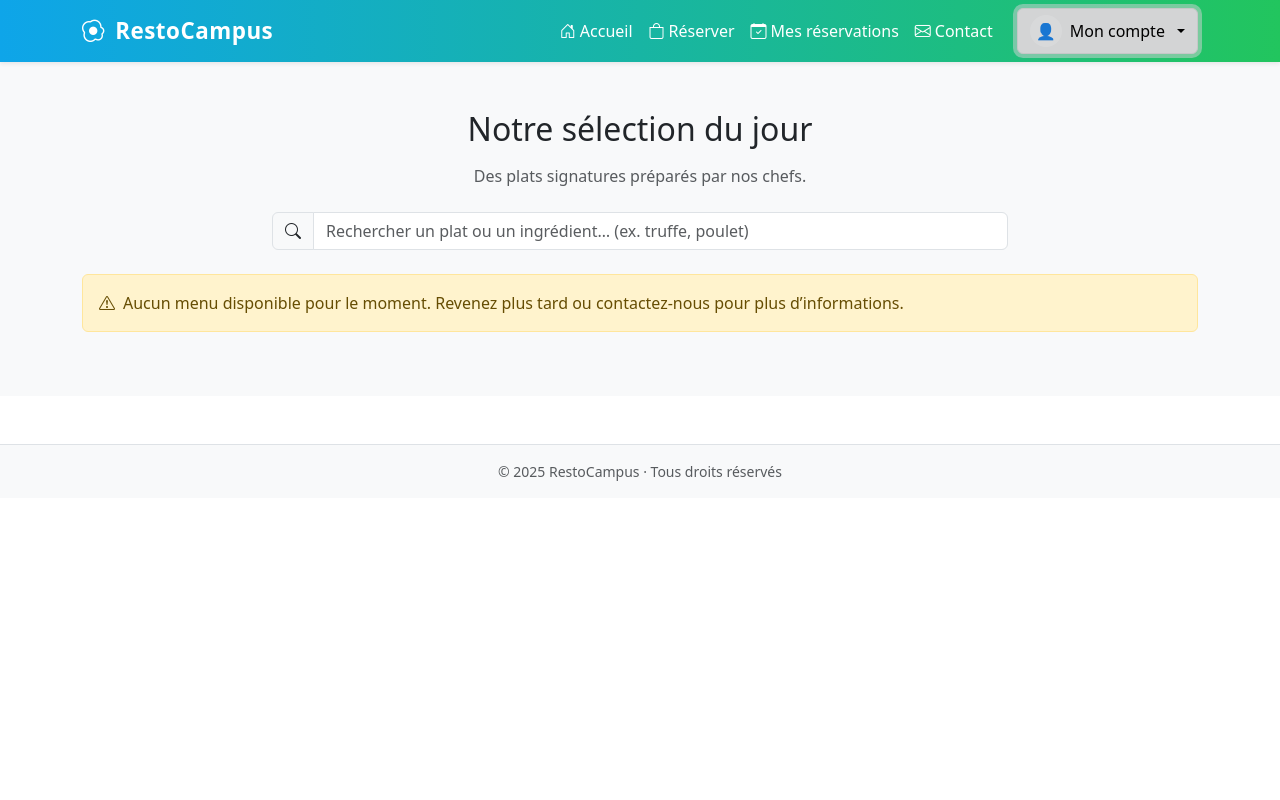
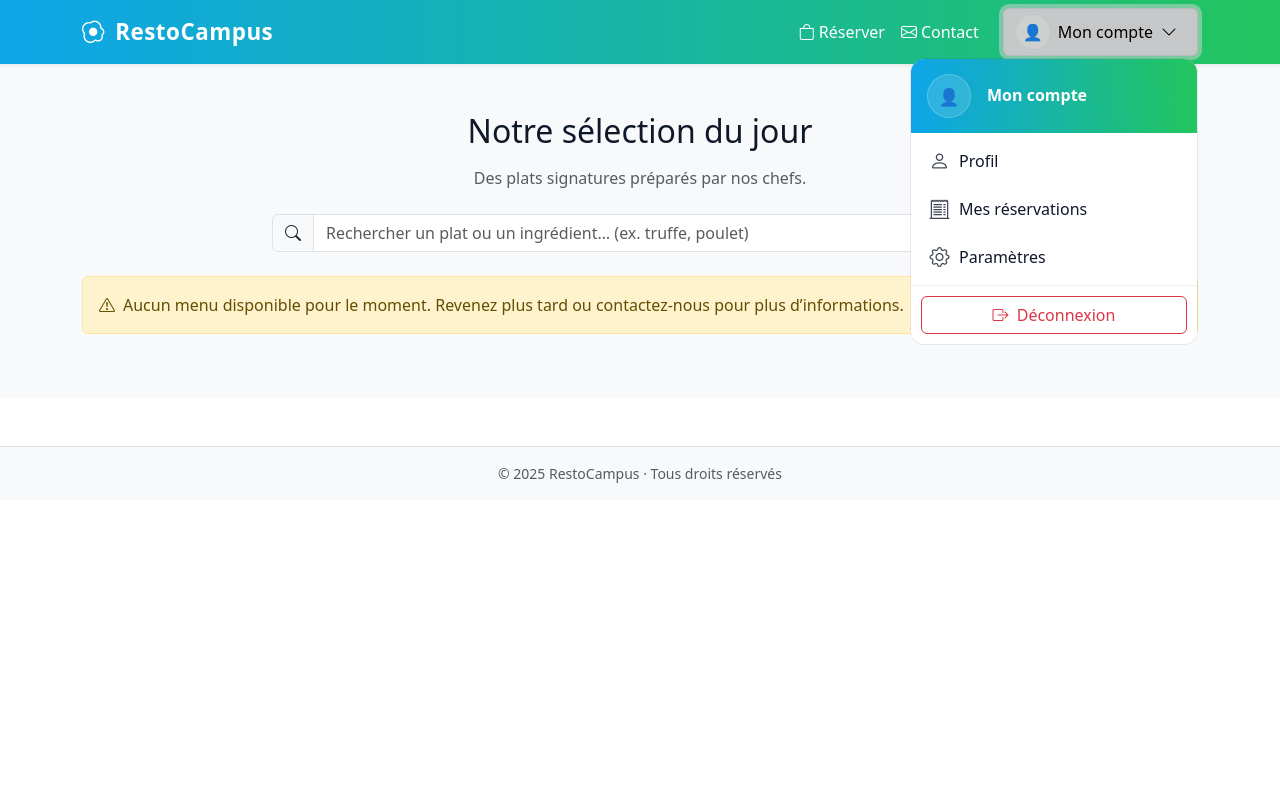
Before and after one commit to abigaelMartin/RestoCampus, a PHP site: page /reservation.php in a window 1280 px wide, after a click that opens the changed part. Run offline with PHP 8.4, Linux system fonts and the light colour scheme; the visitor is signed in with stand-in values (Sample User, id 1).

Commit message:
feat: interface eleve in progress(list, hreservation)

```diff
--- a/app/views/home.php
+++ b/app/views/home.php
@@ -1,6 +1,6 @@
 <?php
 session_start();
-if (!isset($_SESSION['id'])) {
+if (!isset($_SESSION['user'])) {
     header("Location: /RestoCampus/public/?controleur=auth&action=login");
     exit;
 }
--- a/app/views/layout/header.php
+++ b/app/views/layout/header.php
@@ -1,37 +1,112 @@
 <?php
-// Si la session n'est pas déjà démarrée par ton contrôleur :
+// --- Sécurité : accès réservé aux utilisateurs connectés ---
 if (session_status() === PHP_SESSION_NONE) {
   session_start();
 }
-$user = $_SESSION['id'] ?? null; // ex: ['id'=>1,'login'=>'Tanzila','nom'=>'K.','email'=>'tanzila@lycee.fr']
+if (!isset($_SESSION['user'])) {
+  header('Location: /public/?controleur=auth&action=login');
+  exit();
+}
+
+$user = $_SESSION['user']; // ex : ['prenom'=>'Tanzila','nom'=>'K.','email'=>'tanzila@lycee.fr']
+$initials = strtoupper(substr($user['prenom'] ?? '', 0, 1) . substr($user['nom'] ?? '', 0, 1));
+$displayName = trim(($user['prenom'] ?? '') . ' ' . ($user['nom'] ?? ''));
 ?>
 <!DOCTYPE html>
 <html lang="fr">
 <head>
   <meta charset="UTF-8">
   <meta name="viewport" content="width=device-width, initial-scale=1.0">
-  <title><?= isset($title) ? $title . ' | Resto+' : 'Resto+ — Réservation de plats'; ?></title>
+  <title><?= isset($title) ? htmlspecialchars($title) . ' | Resto+' : 'Resto+ — Réservation de plats'; ?></title>
   <link href="https://cdn.jsdelivr.net/npm/bootstrap@5.3.3/dist/css/bootstrap.min.css" rel="stylesheet">
   <link href="https://cdn.jsdelivr.net/npm/bootstrap-icons@1.11.3/font/bootstrap-icons.css" rel="stylesheet">
   <style>
-    :root { --brand:#0ea5e9; --brand-2:#22c55e; }
-    body { font-family: system-ui, -apple-system, "Segoe UI", Roboto, Ubuntu, "Helvetica Neue", Arial; }
+    :root { --brand:#0ea5e9; --brand-2:#22c55e; --ink:#0f172a; }
+
+    body { font-family: system-ui, -apple-system, "Segoe UI", Roboto, Ubuntu, "Helvetica Neue", Arial; color:var(--ink); }
+
     .navbar { background: linear-gradient(90deg, var(--brand), var(--brand-2)); }
     .navbar-brand { font-weight:700; color:#fff !important; font-size:1.4rem; letter-spacing:.5px; }
     .navbar-nav .nav-link { color:#fff; font-weight:500; }
     .navbar-nav .nav-link:hover, .navbar-nav .nav-link.active { color:#f8fafc; text-decoration:underline; }
-    .btn-login { background:#fff; color:var(--brand); font-weight:600; border-radius:50px; padding:.4rem 1rem; }
+
     .avatar-circle {
-      width:32px; height:32px; border-radius:50%; background:#ffffff22; color:#fff;
+      width:34px; height:34px; border-radius:50%; background:#ffffff22; color:#fff;
       display:inline-flex; align-items:center; justify-content:center; font-weight:700; text-transform:uppercase;
+    }
+    .dropdown-toggle::after { display:none; }
+
+    /* ---------- MENU COMPTE STYLÉ ---------- */
+    .account-menu.dropdown-menu {
+      padding:0;                /* on gère les paddings section par section */
+      overflow:hidden;          /* arrondis propres */
+      border-radius: .9rem;
+      border: 1px solid rgba(15,23,42,.08);
+      min-width: 18rem;
+      animation: dropdownIn .15s ease both;
+    }
+    @keyframes dropdownIn {
+      from { transform: translateY(6px); opacity: 0; }
+      to   { transform: translateY(0);   opacity: 1; }
+    }
+
+    .account-head {
+      background: radial-gradient(120% 150% at 0% 0%, rgba(14,165,233,.18), transparent 60%),
+                  radial-gradient(120% 150% at 100% 0%, rgba(34,197,94,.18), transparent 60%),
+                  linear-gradient(90deg, var(--brand), var(--brand-2));
+      color:#fff;
+      padding: .95rem 1rem;
+    }
+    .account-head .big-avatar {
+      width:44px; height:44px; border-radius:50%; background:#ffffff22; color:#fff;
+      display:inline-flex; align-items:center; justify-content:center; font-weight:800; font-size:1.05rem;
+      border: 1px solid #ffffff33;
+    }
+    .account-head .name { font-weight:700; line-height:1.1; }
+    .account-head .mail { opacity:.95; font-size:.85rem; }
+
+    .account-body { padding:.25rem; background:#fff; }
+    .account-item {
+      display:flex; align-items:center; gap:.6rem;
+      padding:.75rem .9rem;
+      border-radius:.6rem;
+      color:#0f172a; text-decoration:none;
+    }
+    .account-item:hover {
+      background:#f8fafc;
+    }
+    .account-item i { opacity:.8; }
+
+    .account-footer {
+      border-top:1px solid rgba(2,6,23,.06);
+      background:#fff;
+      padding:.6rem;
+    }
+    .btn-logout {
+      width:100%;
+    }
+
+    /* ---- Mobile : plein écran horizontal, items larges ---- */
+    @media (max-width: 991.98px) {
+      .account-menu.dropdown-menu-end {
+        position: static !important;
+        transform: none !important;
+        width: 100%;
+        border-radius: 0;
+        border-left: 0; border-right:0;
+        box-shadow: none;
+        margin-top:.5rem;
+      }
+      .account-item { padding:1rem 1rem; }
     }
   </style>
 </head>
 <body>
 
+<!-- NAVBAR -->
 <nav class="navbar navbar-expand-lg navbar-dark shadow-sm sticky-top">
   <div class="container">
-    <a class="navbar-brand" href="index.php">
+    <a class="navbar-brand" href="#">
       <i class="bi bi-egg-fried me-1"></i> RestoCampus
     </a>
 
@@ -41,36 +116,76 @@ $user = $_SESSION['id'] ?? null; // ex: ['id'=>1,'login'=>'Tanzila','nom'=>'K.',
 
     <div class="collapse navbar-collapse" id="navMenu">
       <ul class="navbar-nav ms-auto mb-2 mb-lg-0">
-        <li class="nav-item"><a class="nav-link" href="index.php"><i class="bi bi-house-door me-1"></i>Accueil</a></li>
-        <li class="nav-item"><a class="nav-link" href="reservation.php"><i class="bi bi-bag me-1"></i>Réserver</a></li>
-        <li class="nav-item"><a class="nav-link" href="mes_reservations.php"><i class="bi bi-calendar-check me-1"></i>Mes réservations</a></li>
+        <li class="nav-item"><a class="nav-link" href="?controleur=reservation&action=liste"><i class="bi bi-bag me-1"></i>Réserver</a></li>
         <li class="nav-item"><a class="nav-link" href="contact.php"><i class="bi bi-envelope me-1"></i>Contact</a></li>
       </ul>
 
-      <?php if ($user): ?>
-        <!-- Dropdown Mon compte -->
-        <?php
-          $initials = strtoupper(substr($user['login'] ?? '', 0, 1) . substr($user['login'] ?? '', 0, 1));
-          $displayName = trim(($user['login'] ?? '') . ' ' . ($user['login'] ?? ''));
-          echo $displayName;
-        ?>
-        <div class="dropdown ms-lg-3">
-          <button class="btn btn-light dropdown-toggle d-flex align-items-center gap-2" type="button" data-bs-toggle="dropdown" aria-expanded="false">
-            <span class="avatar-circle"><?= $initials ?: '👤' ?></span>
-            <span class="d-none d-sm-inline"><?= htmlspecialchars($displayName ?: ($user['email'] ?? 'Mon compte')) ?></span>
-          </button>
-          <ul class="dropdown-menu dropdown-menu-end">
-            <li><h6 class="dropdown-header"><?= htmlspecialchars($displayName ?: 'Mon compte') ?></h6></li>
-            <li><a class="dropdown-item" href="profil.php"><i class="bi bi-person me-2"></i>Profil</a></li>
-            <li><a class="dropdown-item" href="mes_reservations.php"><i class="bi bi-receipt-cutoff me-2"></i>Mes réservations</a></li>
-            <li><hr class="dropdown-divider"></li>
-            <li><a class="dropdown-item text-danger" href="logout.php"><i class="bi bi-box-arrow-right me-2"></i>Déconnexion</a></li>
-          </ul>
+      <!-- Dropdown Mon compte (stylé) -->
+      <div class="dropdown ms-lg-3">
+        <button class="btn btn-light dropdown-toggle d-flex align-items-center gap-2" type="button" data-bs-toggle="dropdown" aria-expanded="false">
+          <span class="avatar-circle"><?= $initials ?: '👤' ?></span>
+          <span class="d-none d-sm-inline"><?= htmlspecialchars($displayName ?: ($user['email'] ?? 'Mon compte')) ?><i class=" bi-chevron-down m-2"></i></span>
+
+        </button>
+
+        <div class="dropdown-menu dropdown-menu-end account-menu">
+          <!-- Tête -->
+          <div class="account-head">
+            <div class="d-flex align-items-center gap-3">
+              <div class="big-avatar"><?= $initials ?: '👤' ?></div>
+              <div>
+                <div class="name"><?= htmlspecialchars($displayName ?: 'Mon compte') ?></div>
+                <?php if (!empty($user['email'])): ?>
+                  <div class="mail"><i class="bi bi-envelope me-1"></i><?= htmlspecialchars($user['email']) ?></div>
+                <?php endif; ?>
+              </div>
+            </div>
+          </div>
+
+          <!-- Corps : actions -->
+          <div class="account-body">
+            <a class="account-item" href="#">
+              <i class="bi bi-person fs-5"></i> <span>Profil</span>
+            </a>
+            <a class="account-item" href="?controleur=reservation&action=mesreservations">
+              <i class="bi bi-receipt-cutoff fs-5"></i> <span>Mes réservations</span>
+            </a>
+            <a class="account-item" href="#">
+              <i class="bi bi-gear fs-5"></i> <span>Paramètres</span>
+            </a>
+          </div>
+
+          <!-- Pied : déconnexion -->
+          <div class="account-footer">
+            <a class="btn btn-outline-danger btn-logout" href="?controleur=auth&action=logout">
+              <i class="bi bi-box-arrow-right me-1"></i> Déconnexion
+            </a>
+          </div>
         </div>
-      <?php else: ?>
-        <!-- Bouton Connexion -->
-        <a href="../../public/index.php?controleur=auth&&action=login" class="btn btn-login ms-lg-3"><i class="bi bi-person-circle me-1"></i>Connexion</a>
-      <?php endif; ?>
+      </div>
+      <!-- /Dropdown -->
     </div>
   </div>
 </nav>
+
+<!-- SCRIPTS (ordre corrigé) -->
+<script src="https://cdn.jsdelivr.net/npm/bootstrap@5.3.3/dist/js/bootstrap.bundle.min.js"></script>
+<script>
+  // Initialiser explicitement les dropdowns (sécurité)
+  document.querySelectorAll('.dropdown-toggle').forEach(el => {
+    new bootstrap.Dropdown(el);
+  });
+
+  // Fermer automatiquement le menu burger après clic sur un lien
+  const navMenu = document.getElementById('navMenu');
+  const toggler = document.querySelector('.navbar-toggler');
+  if (navMenu && toggler) {
+    document.querySelectorAll('#navMenu .nav-link, #navMenu .dropdown-item, #navMenu .btn-logout, #navMenu .account-item').forEach(link => {
+      link.addEventListener('click', () => {
+        const togglerVisible = window.getComputedStyle(toggler).display !== 'none';
+        const instance = bootstrap.Collapse.getOrCreateInstance(navMenu, { toggle: false });
+        if (togglerVisible) instance.hide();
+      });
+    });
+  }
+</script>
--- a/app/views/reservation.php
+++ b/app/views/reservation.php
@@ -2,8 +2,8 @@
 <link href="https://cdn.jsdelivr.net/npm/bootstrap@5.3.3/dist/css/bootstrap.min.css" rel="stylesheet" />
 <!-- Bootstrap Icons -->
 <link href="https://cdn.jsdelivr.net/npm/bootstrap-icons@1.11.3/font/bootstrap-icons.css" rel="stylesheet" />
-<link rel="stylesheet" href="../../public/css/reservation.css">
-<?php include "../views/layout/header.php";?>
+<link rel="stylesheet" href="css/reservation.css" />
+<?php include "../app/views/layout/header.php"; ?>
 <section id="menu" class="py-5 bg-light">
   <div class="container">
 
@@ -113,7 +113,8 @@
     <?php endif; ?>
   </div>
 </section>
-<?php include "../views/layout/footer.php";?>
+<?php include "../app/views/layout/footer.php"; ?>
+
 
 <!-- Bootstrap JS -->
 <script src="https://cdn.jsdelivr.net/npm/bootstrap@5.3.3/dist/js/bootstrap.bundle.min.js"></script>
--- a/public/index.php
+++ b/public/index.php
@@ -4,9 +4,9 @@ session_start();
 $controleur = $_GET['controleur'] ?? 'auth';
 $action = $_GET['action'] ?? 'login';
 
-if (!isset($_SESSION['login']) && $action !== 'login') {
+if (!isset($_SESSION['user']) && !($controleur === 'auth' && $action === 'login')) {
     header("Location: /RestoCampus/public/?controleur=auth&action=login");
     exit;
 }
 
-require_once "../app/controllers/" . $controleur . "Controller.php";
+require_once "../app/controllers/".$controleur."Controller.php";
```
Also changed, not shown: app/controllers/AuthController.php (+9 -5 lines), app/controllers/ReservationController.php (+18 -11 lines), app/models/Reservation.php (+28 -24 lines), app/views/mesreservations.php (added, +180 -0 lines).
